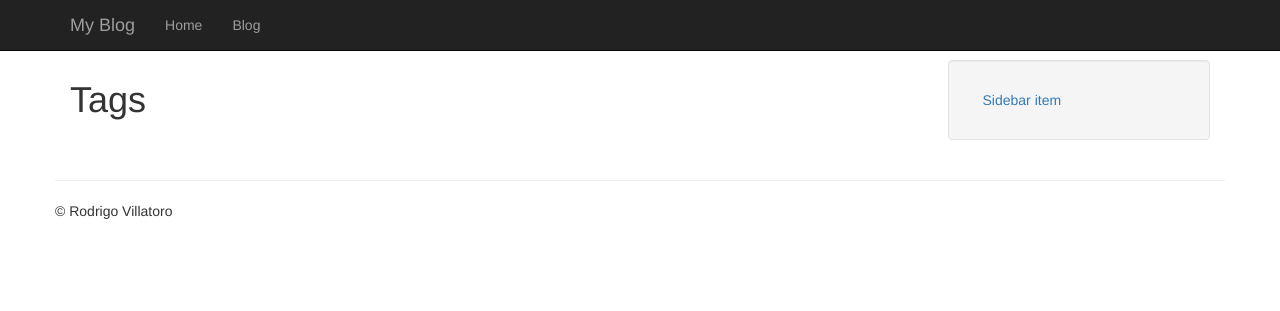
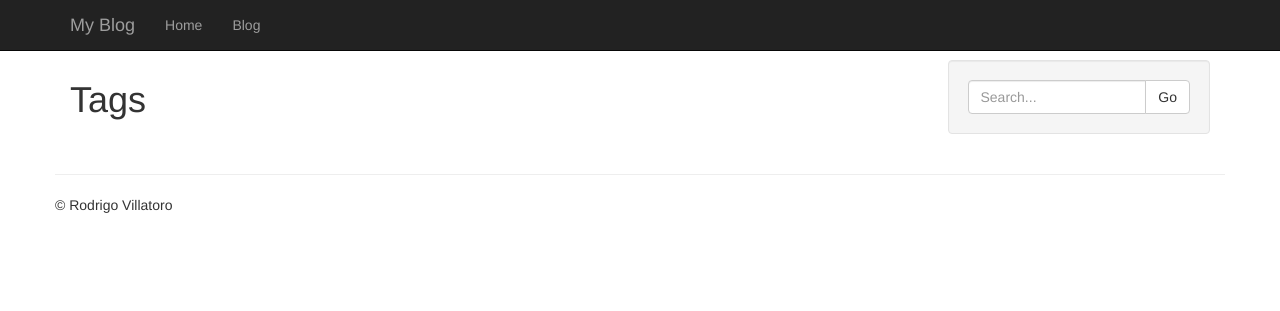
Before and after one commit to RodrigoVillatoro/flask_blog, a Python web app: template app/entries/templates/entries/tag_index.html in a window 1280 px wide. Shown: the top 311 px of the page. Run offline with Jinja, Linux system fonts and the light colour scheme; the template is opened without the code that fills it, so the values that code supplies are empty; some libraries are stand-ins or nearby versions.

Commit message:
implemented full text search

```diff
--- /dev/null
+++ b/app/entries/templates/entries/base_entries.html
@@ -0,0 +1,16 @@
+{% extends 'base.html' %}
+
+{% block sidebar %}
+    <form class="form-inline well" method="get" role="form">
+        <div class="input-group">
+            <input class="form-control input-xs" name="q" placeholder="Search..." value="{{ request.args.get('q', '') }}" />
+            <span class="input-group-btn">
+                <button class="btn btn-default" type="submit">Go</button>
+            </span>
+        </div>
+    </form>
+{% endblock %}
+
+{% block content %}
+    {% include 'includes/list.html' %}
+{% endblock %}
--- a/app/entries/templates/entries/index.html
+++ b/app/entries/templates/entries/index.html
@@ -1,9 +1,5 @@
-{% extends 'base.html' %}
+{% extends 'entries/base_entries.html' %}
 
 {% block title %}Entries {% endblock %}
 
 {% block content_title %}Entries{% endblock %}
-
-{% block content %}
-    {% include 'includes/list.html' %}
-{% endblock %}
--- a/app/entries/templates/entries/tag_detail.html
+++ b/app/entries/templates/entries/tag_detail.html
@@ -1,9 +1,5 @@
-{% extends 'base.html' %}
+{% extends 'entries/base_base.html' %}
 
 {% block title %}{{ tag.name }} entries{% endblock %}
 
 {% block content_title %}{{ tag.name }} entries{% endblock %}
-
-{% block content %}
-    {% include 'includes/list.html' %}
-{% endblock %}
--- a/app/entries/templates/entries/tag_index.html
+++ b/app/entries/templates/entries/tag_index.html
@@ -1,4 +1,4 @@
-{% extends 'base.html' %}
+{% extends 'entries/base_entries.html' %}
 
 {% block title %}Tags{% endblock %}
 
```
Also changed, not shown: app/entries/blueprint.py (+12 -3 lines).
